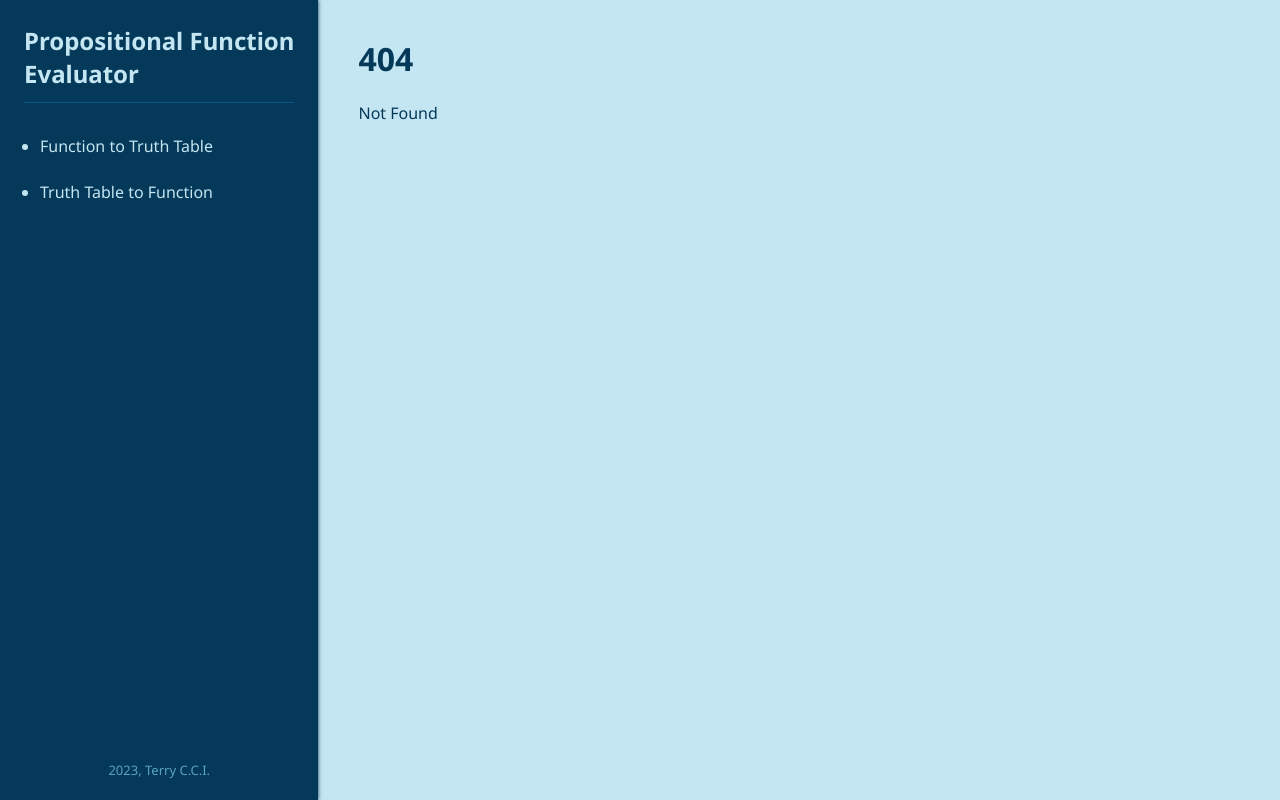
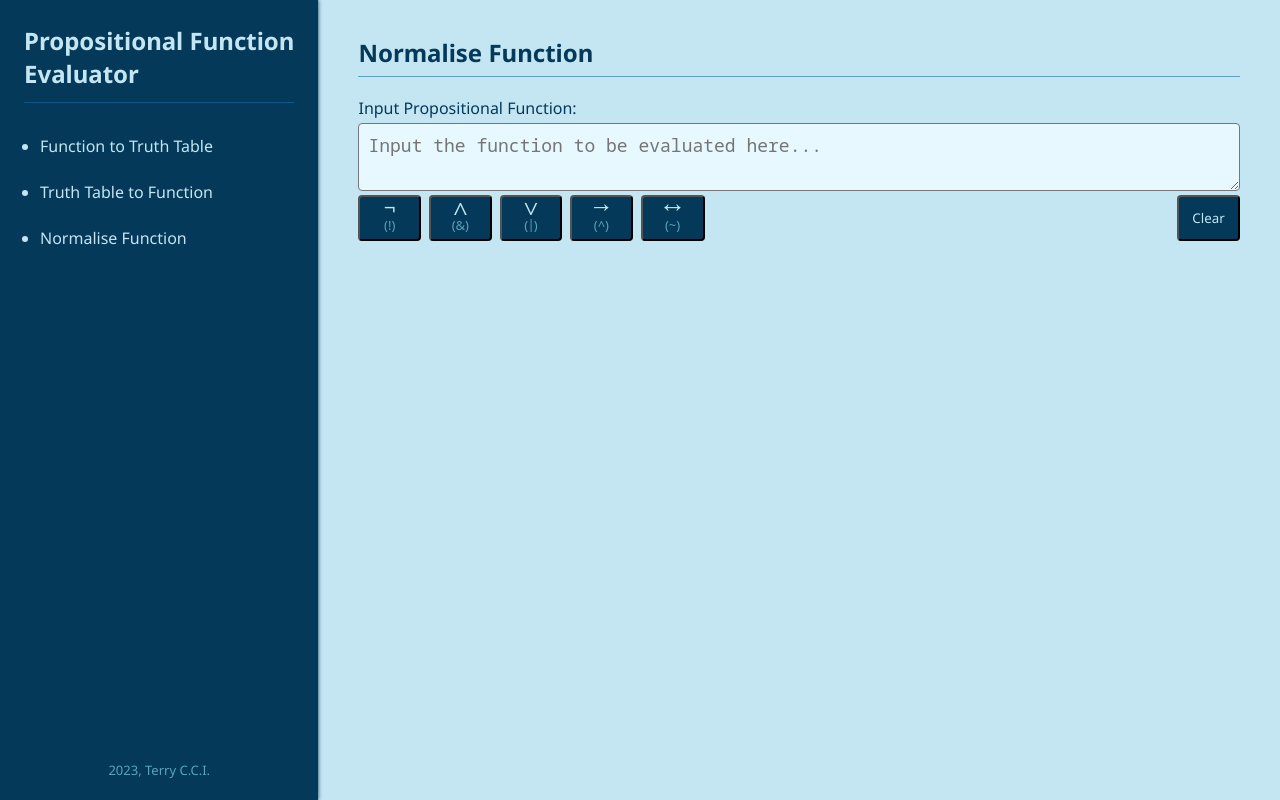
Before and after one commit to terry-cci/propositional-logic, a SvelteKit app: page /f2nf in a window 1280 px wide. Before the commit this address had no page. Built offline with nearby package versions, Linux system fonts and the light colour scheme.

Commit message:
style: change submit buttons

```diff
--- /dev/null
+++ b/src/lib/components/FunctionInput.svelte
@@ -0,0 +1,97 @@
+<script lang="ts">
+	import { OPERATORS, type Operator } from '$lib/toPreview';
+	import { createEventDispatcher } from 'svelte';
+
+	function insertOperator(operator: Operator) {
+		const startPosition = functionTextarea.selectionStart;
+		const endPosition = functionTextarea.selectionEnd;
+
+		functionTextarea.value =
+			functionTextarea.value.substring(0, startPosition) +
+			operator.inputText +
+			functionTextarea.value.substring(endPosition);
+
+		functionTextarea.focus();
+		functionTextarea.selectionEnd = startPosition + 1;
+
+		value = functionTextarea.value;
+	}
+
+	let functionTextarea: HTMLTextAreaElement;
+	export let value = '';
+
+	const dispatch = createEventDispatcher();
+</script>
+
+<div>
+	<label for="function-textarea">Input Propositional Function:</label>
+	<textarea
+		name="function"
+		id="function-textarea"
+		rows="2"
+		placeholder="Input the function to be evaluated here..."
+		bind:this={functionTextarea}
+		bind:value
+	/>
+	<div id="action-bar">
+		<ul>
+			{#each OPERATORS as operator}
+				<li>
+					<button
+						type="button"
+						title={operator.name}
+						on:click={() => {
+							insertOperator(operator);
+						}}
+					>
+						{operator.displayText}
+						<small> ({operator.inputText})</small>
+					</button>
+				</li>
+			{/each}
+		</ul>
+		<button
+			type="reset"
+			title="Clear"
+			on:click={() => {
+				value = '';
+				dispatch('clear');
+			}}
+		>
+			Clear
+		</button>
+	</div>
+</div>
+
+<style>
+	textarea {
+		font-family: 'Noto Sans Mono', monospace;
+		font-size: large;
+	}
+
+	#action-bar {
+		display: flex;
+		justify-content: space-between;
+	}
+
+	ul {
+		display: flex;
+		list-style: none;
+		padding-left: 0;
+		gap: 0.5rem;
+		margin: 0;
+	}
+
+	ul button {
+		font-family: 'Noto Sans Math', sans-serif;
+		font-size: 1.3rem;
+		display: flex;
+		flex-direction: column;
+		align-items: center;
+		line-height: 0.8em;
+	}
+	ul button small {
+		color: var(--colour-4);
+		font-size: small;
+	}
+</style>
--- a/src/routes/+layout.svelte
+++ b/src/routes/+layout.svelte
@@ -10,6 +10,9 @@
 				</li>
 				<li>
 					<a href="/tt2f"> Truth&nbsp;Table to Function </a>
+				</li>
+				<li>
+					<a href="/f2nf"> Normalise Function </a>
 				</li>
 			</ul>
 		</nav>
@@ -123,6 +126,32 @@
 		gap: 0.25em;
 	}
 
+	:global(form > button[type='submit']) {
+		font-weight: bold;
+		font-size: 1rem;
+		margin-top: 1em;
+		width: max-content;
+		margin-left: auto;
+		margin-right: auto;
+		padding: 0.5em 3em;
+		background-color: var(--colour-3);
+	}
+	:global(form > button[type='submit']):hover {
+		background-color: var(--colour-2);
+	}
+	:global(form > button[type='submit']):active {
+		background-color: var(--colour-3);
+	}
+	:global(form > button[type='submit']):disabled {
+		background-color: var(--colour-3);
+	}
+
+	:global(form > button[type='submit'] + small) {
+		display: block;
+		text-align: center;
+		margin-top: -0.5rem;
+	}
+
 	:global(textarea) {
 		resize: vertical;
 		background-color: #e7f9ff;
@@ -195,4 +224,18 @@
 	:global(.preview small) {
 		font-size: small;
 	}
+
+	:global(dialog h1) {
+		font-size: 1.3rem;
+	}
+
+	:global(dialog) {
+		border-radius: 0.5rem;
+		box-shadow: 0 0 5px var(--colour-3);
+		padding: 2rem 2.5rem;
+	}
+
+	:global(dialog::backdrop) {
+		background-color: rgba(4, 57, 89, 0.8);
+	}
 </style>
--- /dev/null
+++ b/src/routes/f2nf/+page.svelte
@@ -0,0 +1,10 @@
+<script lang="ts">
+	import FunctionInput from '$lib/components/FunctionInput.svelte';
+
+	let functionText = '';
+</script>
+
+<h2>Normalise Function</h2>
+<form>
+	<FunctionInput bind:value={functionText} />
+</form>
--- a/src/routes/f2tt/+page.svelte
+++ b/src/routes/f2tt/+page.svelte
@@ -1,4 +1,5 @@
 <script lang="ts">
+	import FunctionInput from '$lib/components/FunctionInput.svelte';
 	import { OPERATORS, toPreview, type Operator } from '$lib/toPreview';
 	import { invoke } from '@tauri-apps/api/tauri';
 
@@ -44,46 +45,13 @@
 
 <h2>Function to Truth Table</h2>
 
-<form>
-	<div>
-		<label for="function-textarea">Input Propositional Function:</label>
-		<textarea
-			name="function"
-			id="function-textarea"
-			rows="2"
-			placeholder="Input the function to be evaluated here..."
-			bind:this={functionTextarea}
-			bind:value={functionText}
-		/>
-		<div id="action-bar">
-			<ul>
-				{#each OPERATORS as operator}
-					<li>
-						<button
-							type="button"
-							title={operator.name}
-							on:click={() => {
-								insertOperator(operator);
-							}}
-						>
-							{operator.displayText}
-							<small> ({operator.inputText})</small>
-						</button>
-					</li>
-				{/each}
-			</ul>
-			<button
-				type="reset"
-				title="Clear"
-				on:click={() => {
-					functionText = '';
-					truthTable = null;
-				}}
-			>
-				Clear
-			</button>
-		</div>
-	</div>
+<form on:submit|preventDefault={generateTable}>
+	<FunctionInput
+		bind:value={functionText}
+		on:clear={() => {
+			truthTable = null;
+		}}
+	/>
 
 	<div class="preview">
 		<h3>Function Preview</h3>
@@ -98,9 +66,7 @@
 			</p>
 		</div>
 	</div>
-	<button type="submit" disabled={!functionText} on:click={generateTable}>
-		Generate Truth Table
-	</button>
+	<button type="submit" disabled={!functionText}> Generate Truth Table </button>
 
 	{#if truthTable}
 		<div>
@@ -141,70 +107,3 @@
 		<button type="submit" formmethod="dialog">Close</button>
 	</form>
 </dialog>
-
-<style>
-	textarea {
-		font-family: 'Noto Sans Mono', sans-serif;
-		font-size: large;
-	}
-
-	#action-bar {
-		display: flex;
-		justify-content: space-between;
-	}
-
-	ul {
-		display: flex;
-		list-style: none;
-		padding-left: 0;
-		gap: 0.5rem;
-		margin: 0;
-	}
-
-	ul button {
-		font-family: 'Noto Sans Math', sans-serif;
-		font-size: 1.3rem;
-		display: flex;
-		flex-direction: column;
-		align-items: center;
-		line-height: 0.8em;
-	}
-	ul button small {
-		color: var(--colour-4);
-		font-size: small;
-	}
-
-	button[type='submit'] {
-		font-weight: bold;
-		font-size: 1rem;
-		margin-top: 1em;
-		width: max-content;
-		margin-left: auto;
-		margin-right: auto;
-		padding: 0.5em 3em;
-		background-color: var(--colour-3);
-	}
-	button[type='submit']:hover {
-		background-color: var(--colour-2);
-	}
-	button[type='submit']:active {
-		background-color: var(--colour-3);
-	}
-	button[type='submit']:disabled {
-		background-color: var(--colour-3);
-	}
-
-	dialog h1 {
-		font-size: 1.3rem;
-	}
-
-	dialog {
-		border-radius: 0.5rem;
-		box-shadow: 0 0 5px var(--colour-3);
-		padding: 2rem 2.5rem;
-	}
-
-	dialog::backdrop {
-		background-color: rgba(4, 57, 89, 0.8);
-	}
-</style>
```
Also changed, not shown: src/routes/tt2f/+page.svelte (+24 -8 lines).
